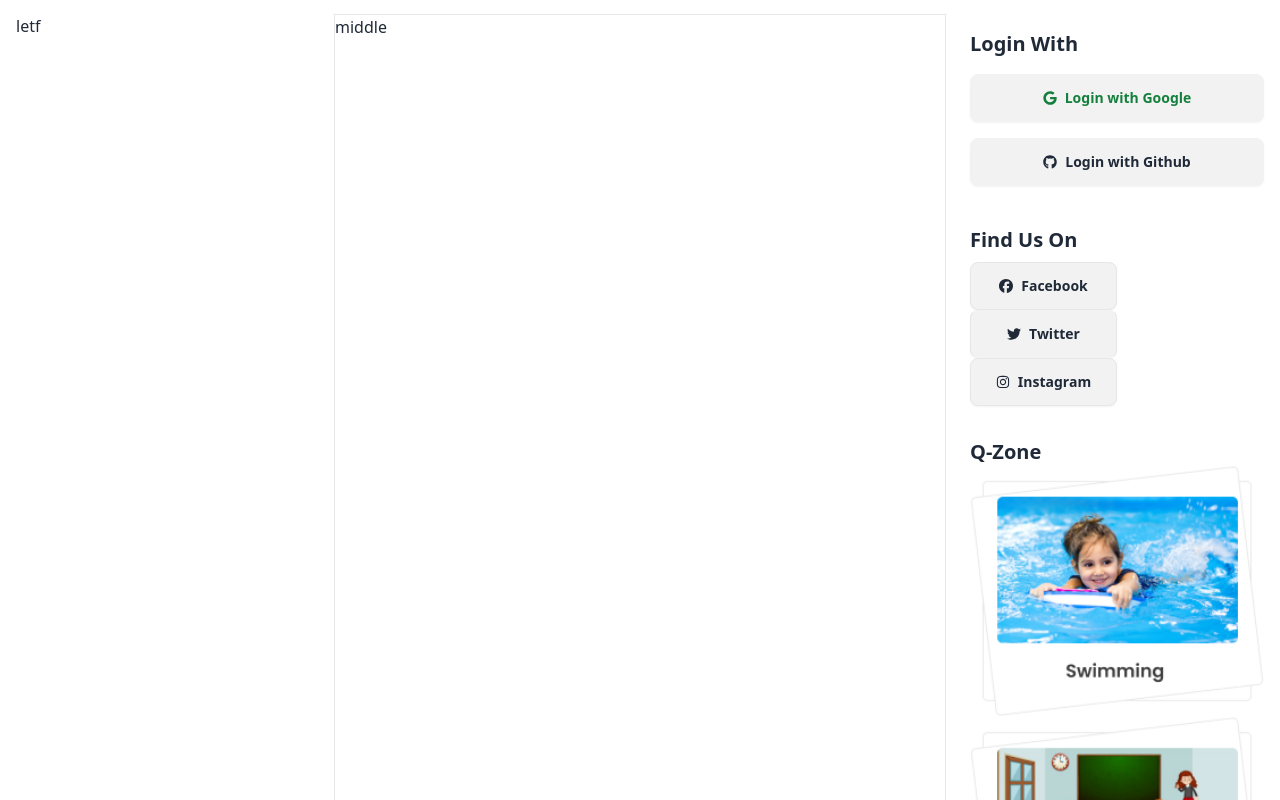
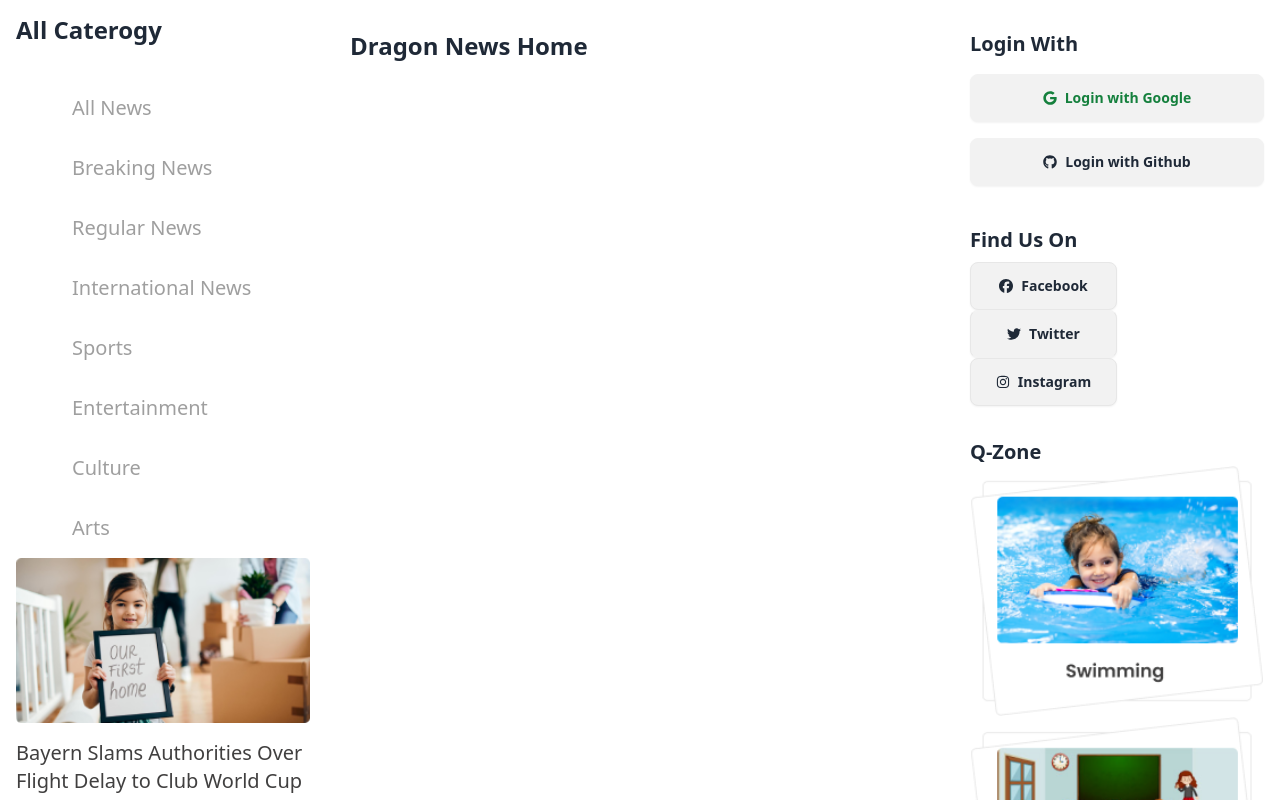
Before and after one commit to mohammadariful20/dragon-news, a React (Vite) app: page / in a window 1280 px wide. Shown: the part 320-1120 px from the top of the page. Built offline with nearby package versions, Linux system fonts and the light colour scheme.

Commit message:
left section categories done

```diff
--- a/src/pages/Home.jsx
+++ b/src/pages/Home.jsx
@@ -4,9 +4,21 @@ import Navbar from "../components/Navbar";
 import { FaFacebook, FaGithub, FaGoogle, FaInstagram, FaTwitter } from "react-icons/fa6";
 import QZone from "../components/QZone";
 import bg from '../assets/bg1.png'
+import news1 from '../assets/1.png'
+import { useEffect, useState } from "react";
 
 
 export default function Home() {
+    const [categories, setCatagories] = useState([])
+    const [news, setNews] = useState([])
+    useEffect(() => {
+        fetch('categories.json')
+            .then(res => res.json())
+            .then(data => setCatagories(data))
+        fetch('news.json')
+            .then(res => res.json())
+            .then(data => setNews(data))
+    }, [])
     return (
         <div className="p-4">
             <Header></Header>
@@ -19,8 +31,31 @@ export default function Home() {
             </div>
             <Navbar></Navbar>
             <div className="grid grid-cols-4 gap-6 mt-9">
-                <div className="">letf</div>
-                <div className="col-span-2 border"> middle</div>
+                {/* left */}
+                <div className="">
+                    <div className="">
+                        <h2 className="text-2xl font-bold mb-8">All Caterogy</h2>
+                        <ul className="ml-4">
+                            {
+                                categories.map((catagori) => {
+                                    return (
+                                        <li key={catagori.id}><a className="text-xl block text-[#9F9F9F] hover:text-[#403F3F] hover:bg-[#E7E7E7] px-10 py-4 rounded" href="" target="_blank" rel="noopener noreferrer">{catagori.name}</a></li>
+                                    )
+                                })
+                            }
+                        </ul>
+                    </div>
+                    <div className="">
+                        <img className="w-full" src={news1} alt="" />
+                        <h4 className="text-xl text-[#403F3F] my-4">Bayern Slams Authorities Over Flight Delay to Club World Cup</h4>
+                    </div>
+                </div>
+                {/* middle */}
+                <div className="col-span-2 ">
+                    <h2 className="text-2xl font-bold mb-8 p-4">Dragon News Home</h2>
+
+                </div>
+                {/* right */}
                 <div className="">
                     <h3 className="text-xl font-bold my-4">Login With</h3>
                     <div className="flex flex-col gap-4">
```
